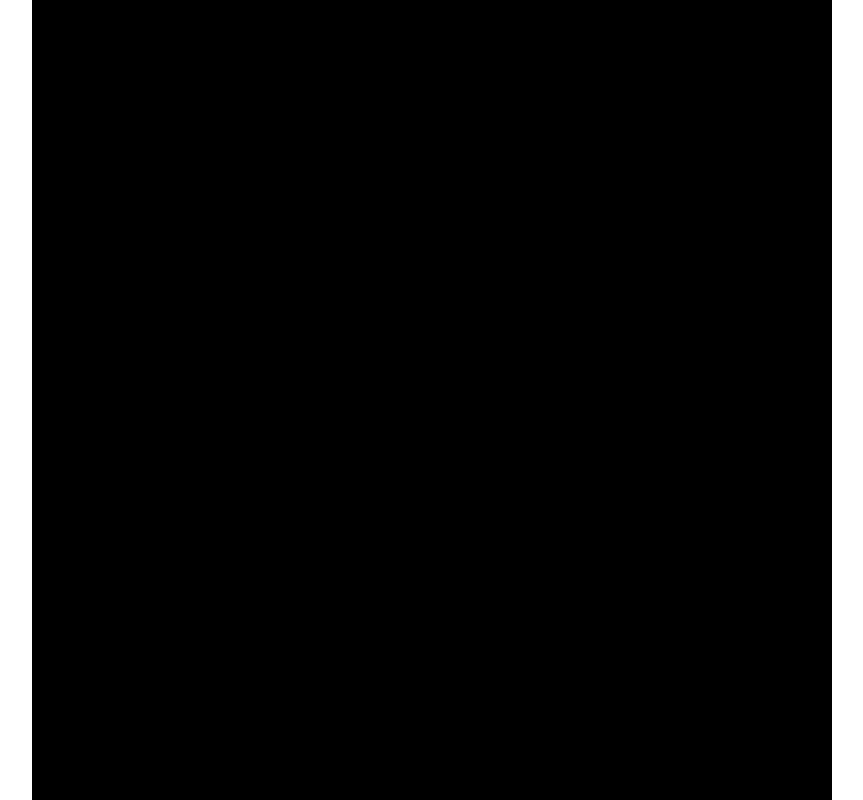
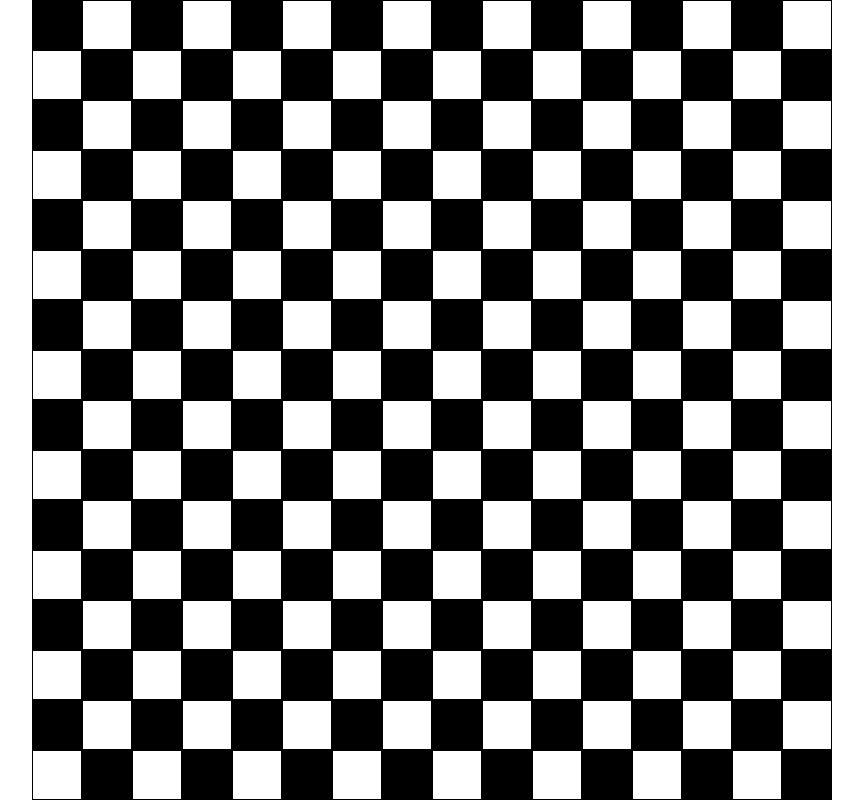
Before and after one commit to csara1/Etch-A-Sketch, a plain HTML site: page index.html in a window 1280 px wide. Shown: the whole page, without its empty margins (208-1071 px from the left). Drawn offline with Linux system fonts and the light colour scheme.

Commit message:
Turn container into a 16x16 grid of square divs

```diff
--- a/code.js
+++ b/code.js
@@ -1,9 +1,21 @@
 function onresize() {
-  side = Math.min(window.innerWidth, window.innerHeight)+"px";
-  container.style.width = container.style.height = side;
+  side = Math.min(window.innerWidth, window.innerHeight) + "px";
+  containerStyle.width = containerStyle.height = side;
 }
 
 let container = document.getElementById('container'),
-    side = Math.min(window.innerWidth, window.innerHeight)+"px";
-container.style.width = container.style.height = side;
+    containerStyle = container.style,
+    side = Math.min(window.innerWidth, window.innerHeight) + "px",
+    squaresPerSide = 16;
+
+containerStyle.width = containerStyle.height = side;
 window.addEventListener("resize", onresize);
+
+containerStyle.gridTemplateColumns = "repeat(" + squaresPerSide + ", 1fr)";
+containerStyle.gridTemplateRows = "repeat(" + squaresPerSide + ", 1fr)";
+for(i=0; i<squaresPerSide; i++) {
+    for(j=0; j<squaresPerSide; j++) {
+        container.innerHTML += (i+j)&1 ? '<div class="odd"></div>'
+                                      : '<div class="even"></div>';
+    }
+}
--- a/style.css
+++ b/style.css
@@ -7,4 +7,17 @@ body {
     margin: auto;
     position: absolute;
     top: 0; left: 0; bottom: 0; right: 0;
+    display: grid;
 }
+
+.even {
+    background-color: black;
+}
+
+.odd {
+    background-color: white;
+}
+
+.even, .odd {
+    border: 1px solid black;
+}
```
